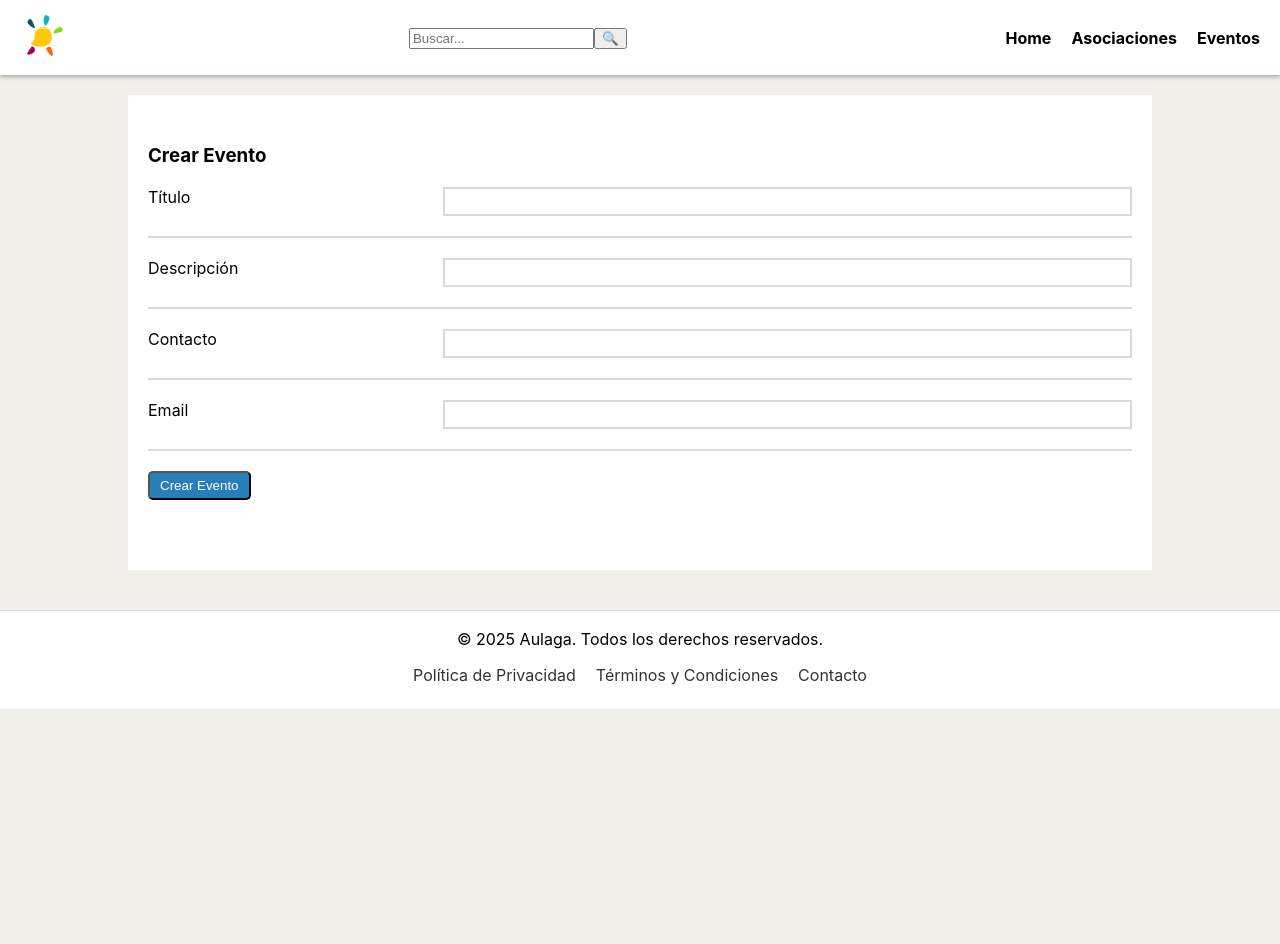
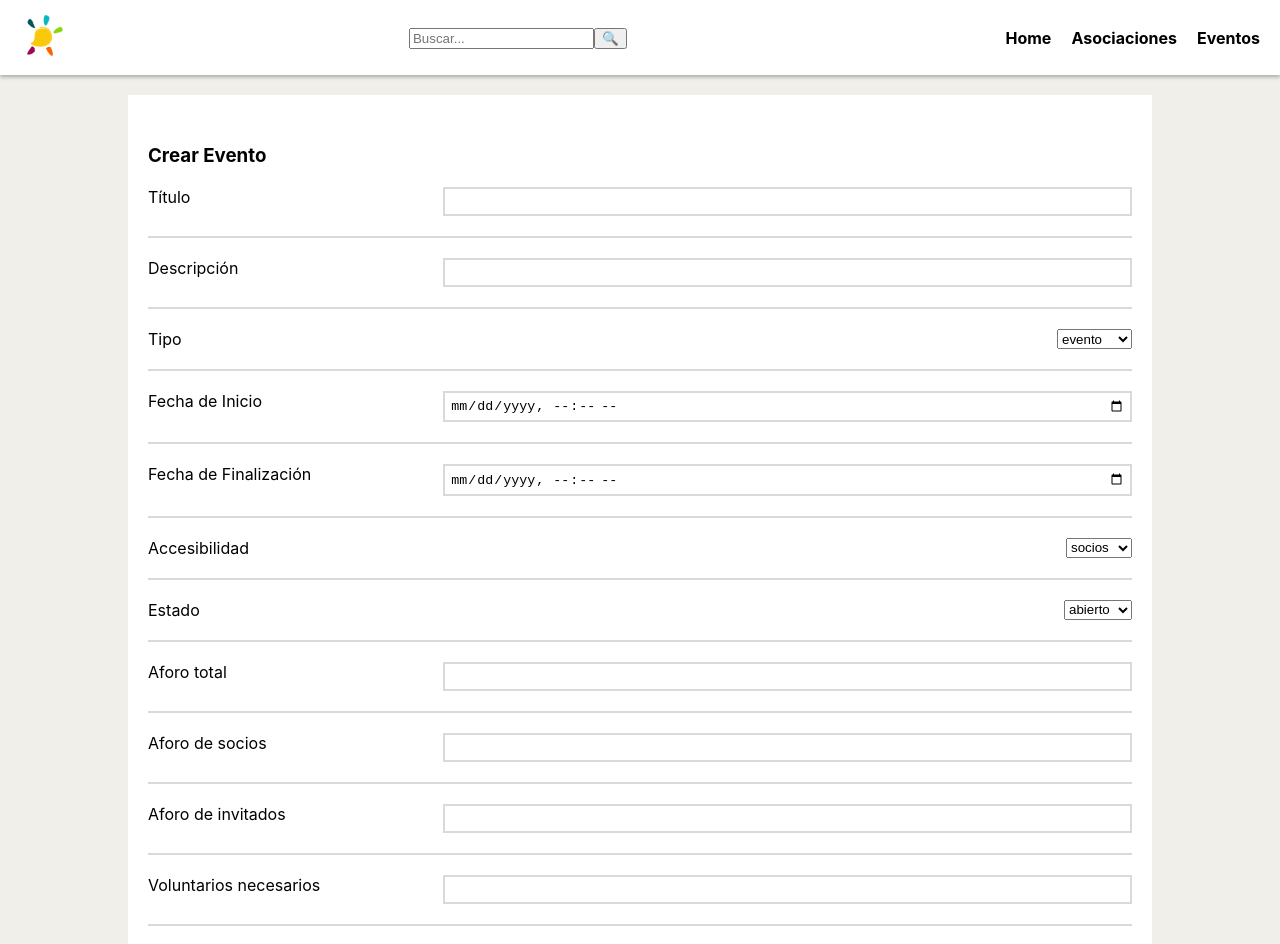
Before and after one commit to WACHIDADUCK/platitaFront, a React (Vite) app: page /crear_evento in a window 1280 px wide. Shown: the top 944 px of the page. Before the commit the page ends 800 px from the top, so only its background shows below. Built offline with nearby package versions, Linux system fonts and the light colour scheme; no server answers.

Commit message:
Formulario de evento creado

```diff
--- a/package.json
+++ b/package.json
@@ -10,6 +10,7 @@
     "preview": "vite preview"
   },
   "dependencies": {
+    "axios": "^1.7.9",
     "react": "^19.0.0",
     "react-dom": "^19.0.0",
     "react-router-dom": "^7.1.5"
--- a/src/pages/CrearEvento.jsx
+++ b/src/pages/CrearEvento.jsx
@@ -1,10 +1,35 @@
+import { useFetch } from "../hooks/useFetch";
+import axios from "axios";
+
 export default function CrearEvento() {
+    const { data, loading, error } = useFetch("http://platita.test/api/evento");
+    console.log(data);
+
+    const handleSubmit = async (e) => {
+        e.preventDefault();
+
+        if (!window.confirm("¿Estás seguro de que quieres crear este producto?")) return;
+
+        // Crear un objeto FormData a partir del formulario
+        const formData = new FormData(e.target);
+
+        // Convertir FormData a un objeto plano
+        const nuevoEvento = Object.fromEntries(formData.entries());
+
+        console.log(nuevoEvento); // Muestra el objeto con los datos del formulario
+
+        try {
+            await axios.get("/sanctum/csrf-cookie");
+            await axios.post("http://platita.test/api/evento", nuevoEvento, { withCredentials: true });
+            alert("Producto creado correctamente");
+        } catch (error) {
+            console.error("Error creando el producto:", error);
+        }
+    };
 
     return (
         <div className="crearAsociacion flex-center">
             <div className="crearAsociacionForm">
-                {/* https://guillermo.informaticamajada.es/api/evento */}
-
                 {/*
                 nombre
                 descripcion
@@ -19,19 +44,67 @@ export default function CrearEvento() {
                 voluntarios
                 imagen
                 */}
-                <form method="POST" action="http://platita.test/api/evento">
+                {/* https://guillermo.informaticamajada.es/api/evento */}
+                <form method="POST" onSubmit={handleSubmit}>
                     <h3>Crear Evento</h3>
                     <div>
-                        <label htmlFor="">Título</label><input type="text" placeholder="" />
+                        <label htmlFor="nombre">Título</label>
+                        <input type="text" placeholder="" name="nombre" required />
                     </div>
                     <div>
-                        <label htmlFor="">Descripción</label><input type="text" rows="5" />
+                        <label htmlFor="descripcion">Descripción</label>
+                        <input type="text" rows="5" name="descripcion" required />
                     </div>
                     <div>
-                        <label htmlFor="">Contacto</label><input type="number" placeholder="" />
+                        <label htmlFor="tipo">Tipo</label>
+                        <select name="tipo">
+                            <option value="evento">evento</option>
+                            <option value="actividad">actividad</option>
+                        </select>
                     </div>
                     <div>
-                        <label htmlFor="">Email</label><input type="email" placeholder="" />
+                        <label htmlFor="fecha_inicio">Fecha de Inicio</label>
+                        <input type="datetime-local" name="fecha_inicio" required />
+                    </div>
+                    <div>
+                        <label htmlFor="fecha_fin">Fecha de Finalización</label>
+                        <input type="datetime-local" name="fecha_fin" required />
+                    </div>
+                    <div>
+                        <label htmlFor="accesibilidad">Accesibilidad</label>
+                        <select name="accesibilidad">
+                            <option value="socios">socios</option>
+                            <option value="publico">publico</option>
+                            <option value="privado">privado</option>
+                            <option value="mixto">mixto</option>
+                        </select>
+                    </div>
+                    <div>
+                        <label htmlFor="estado">Estado</label>
+                        <select name="estado">
+                            <option value="abierto">abierto</option>
+                            <option value="cerrado">cerrado</option>
+                        </select>
+                    </div>
+                    <div>
+                        <label htmlFor="aforo">Aforo total</label>
+                        <input type="number" name="aforo" required />
+                    </div>
+                    <div>
+                        <label htmlFor="aforo_socios">Aforo de socios</label>
+                        <input type="number" name="aforo_socios" required />
+                    </div>
+                    <div>
+                        <label htmlFor="aforo_no_socios">Aforo de invitados</label>
+                        <input type="number" name="aforo_no_socios" required />
+                    </div>
+                    <div>
+                        <label htmlFor="voluntarios">Voluntarios necesarios</label>
+                        <input type="number" name="voluntarios" required />
+                    </div>
+                    <div>
+                        <label htmlFor="imagen">Imágenes</label>
+                        <input type="text" name="imagen" required />
                     </div>
                     <div>
                         <button type="submit" className="botonAzul">Crear Evento</button>
```
Also changed, not shown: 1 other file (tests, documents, lock files or other folders).
